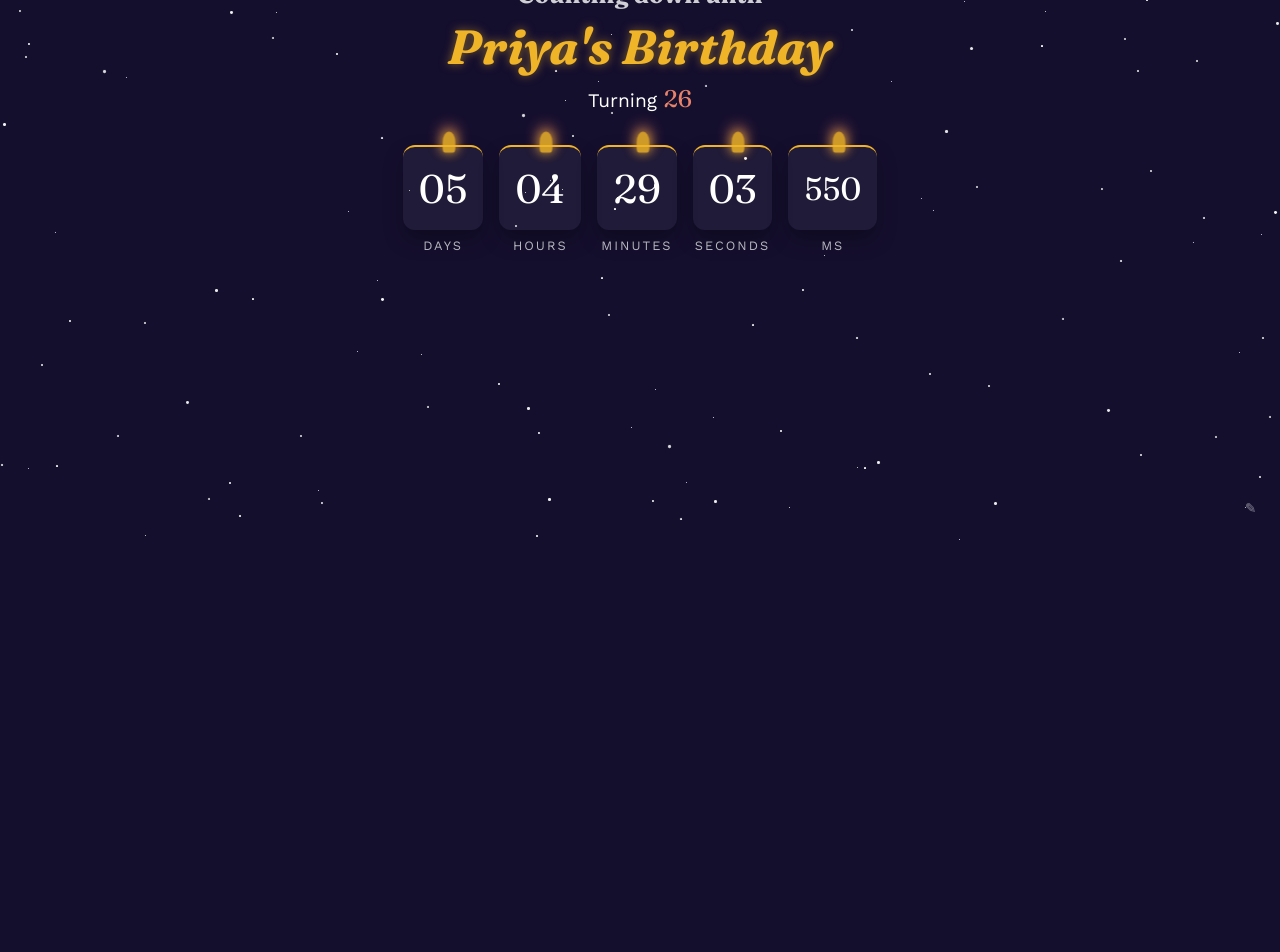
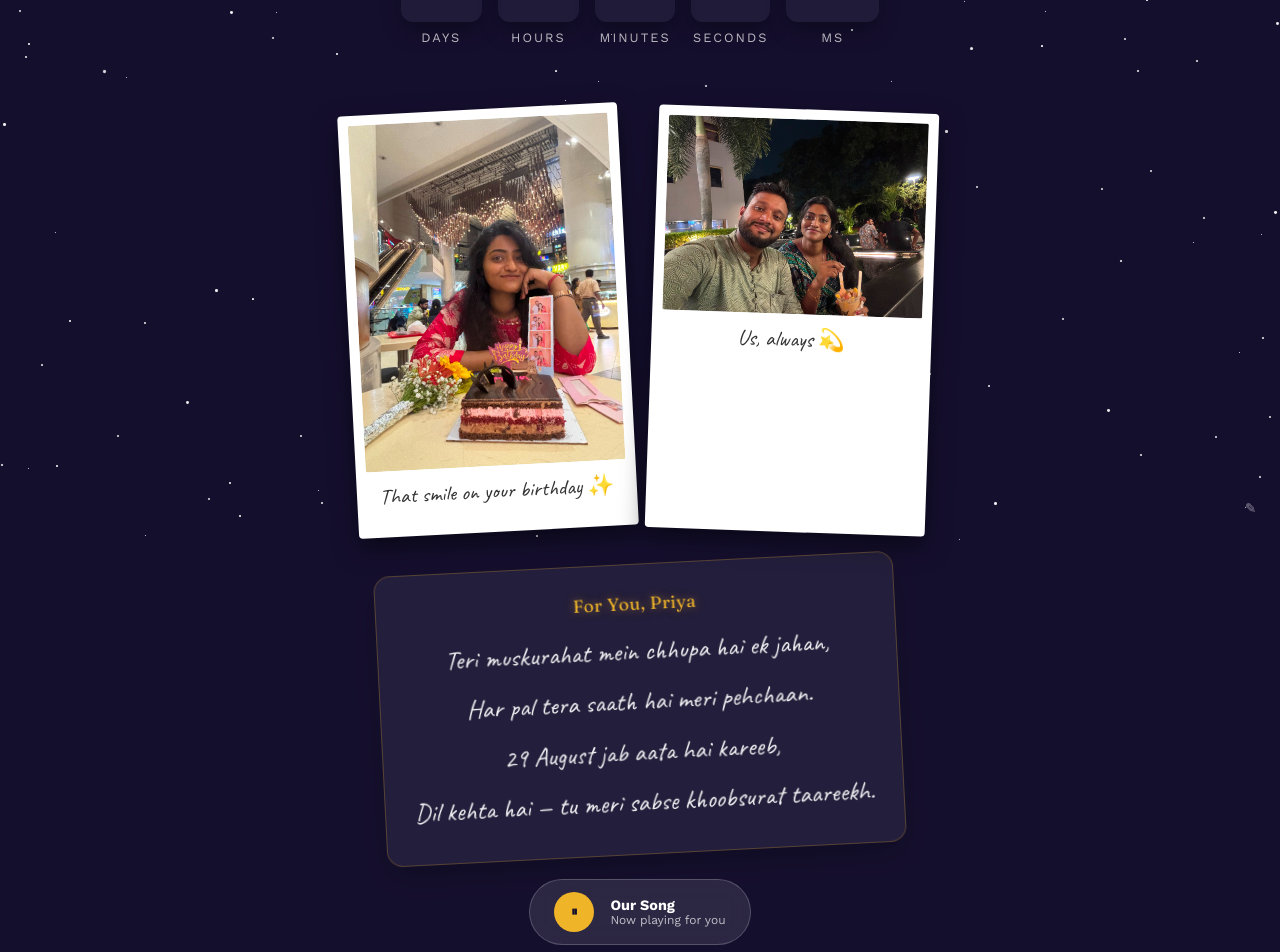
Before and after one commit to deepmukherjee011/Birthday_Countdown_For-Your_Special_One, a React (Vite) app: page / in a window 1280 px wide. Shown: the part 260-1212 px from the top of the page. Before the commit the page ends 800 px from the top, so only its background shows below. Built offline with nearby package versions, Linux system fonts and the light colour scheme; no server answers; the database is empty.

Commit message:
latest changes

```diff
--- a/index.html
+++ b/index.html
@@ -4,7 +4,7 @@
     <meta charset="UTF-8" />
     <link rel="icon" type="image/svg+xml" href="/favicon.svg" />
     <meta name="viewport" content="width=device-width, initial-scale=1.0" />
-    <title>birthday-countdown-for-your-special-one</title>
+    <title>For Priya ✨</title>
     <link rel="preconnect" href="https://fonts.googleapis.com">
     <link rel="preconnect" href="https://fonts.gstatic.com" crossorigin>
     <link href="https://fonts.googleapis.com/css2?family=Caveat:wght@400..700&family=Fraunces:ital,opsz,wght@0,9..144,100..900;1,9..144,100..900&family=Work+Sans:ital,wght@0,100..900;1,100..900&display=swap" rel="stylesheet">
--- a/src/App.jsx
+++ b/src/App.jsx
@@ -2,60 +2,38 @@ import { useState } from 'react';
 import Starfield from './components/Starfield';
 import CountdownTimer from './components/CountdownTimer';
 import Celebration from './components/Celebration';
-import MemoryPolaroid from './components/MemoryPolaroid';
+import PhotoGallery from './components/PhotoGallery';
+import ShayariCard from './components/ShayariCard';
 import AudioPlayer from './components/AudioPlayer';
 import AdminPanel from './components/AdminPanel';
 import { useFirebaseData } from './hooks/useFirebaseData';
 import './index.css';
 
 function App() {
-  const { config, randomMemory, allSongs, loading, error, refetch } = useFirebaseData();
+  const { config, photos, shyari, song, loading, error, refetch } = useFirebaseData();
   const [isCelebrating, setIsCelebrating] = useState(false);
   const [showAdmin, setShowAdmin] = useState(false);
 
   if (loading) {
     return (
-      <div className="container" style={{ justifyContent: 'center' }}>
+      <div className="container loading-screen">
         <Starfield />
-        <p className="animate-flicker text-glow font-display" style={{ fontSize: '1.5rem' }}>Loading stars...</p>
+        <p className="animate-flicker text-glow font-display loading-text">
+          Loading your surprise...
+        </p>
       </div>
     );
   }
-
-  if (error && error.includes("Firebase not configured")) {
-    return (
-      <div className="container" style={{ textAlign: 'center', zIndex: 20 }}>
-        <Starfield />
-        <h2 className="font-display text-glow" style={{ fontSize: '2rem', marginBottom: '1rem' }}>Welcome! ✨</h2>
-        <p style={{ fontSize: '1.2rem', marginBottom: '2rem' }}>
-          To start the countdown, you need to connect your database so you can share the link with her.
-        </p>
-        <div style={{ background: 'rgba(255,255,255,0.05)', padding: '1.5rem', borderRadius: '12px', textAlign: 'left', border: '1px solid var(--glow-color)' }}>
-          <ol style={{ paddingLeft: '1.5rem', lineHeight: '1.8' }}>
-            <li>Go to <a href="https://console.firebase.google.com/" target="_blank" style={{ color: 'var(--coral-color)' }}>Firebase Console</a> and create a free project.</li>
-            <li>Enable <b>Firestore Database</b> and <b>Storage</b> (Test Mode).</li>
-            <li>Copy your config keys into the <code>.env</code> file in this project folder.</li>
-            <li>Restart this server (<code>npm run dev</code>).</li>
-          </ol>
-        </div>
-      </div>
-    );
-  }
-
-  // If no config exists in the database, force show the admin panel for initial setup
-  const needsSetup = !config && !error;
 
   return (
     <>
       <Starfield />
 
       <div className="container">
-        {error && <div style={{ color: 'var(--coral-color)', marginBottom: '1rem', zIndex: 20 }}>{error}</div>}
+        {error && (
+          <div className="app-error">{error}</div>
+        )}
 
-        {needsSetup ? (
-          <AdminPanel onSetupComplete={refetch} hasConfig={false} />
-        ) : config ? (
-          <>
         {isCelebrating ? (
           <Celebration
             name={config.name}
@@ -71,22 +49,19 @@ function App() {
           />
         )}
 
-            <MemoryPolaroid memory={randomMemory} />
-            <AudioPlayer songs={allSongs} />
-          </>
-        ) : null}
+        <PhotoGallery photos={photos} />
+        <ShayariCard title={shyari.title} lines={shyari.lines} />
+        <AudioPlayer song={song} autoplay />
       </div>
 
-      {/* Subtle Admin Toggle Button */}
-      {!needsSetup && (
       <button
+        type="button"
         className="admin-toggle"
         onClick={() => setShowAdmin(!showAdmin)}
         aria-label="Admin settings"
       >
         ✎
       </button>
-      )}
 
       {showAdmin && (
         <AdminPanel
--- a/src/components/AudioPlayer.jsx
+++ b/src/components/AudioPlayer.jsx
@@ -1,100 +1,89 @@
-import { useState, useRef, useEffect } from 'react';
+import { useState, useRef, useEffect, useCallback } from 'react';
 
-const AudioPlayer = ({ songs }) => {
+const AudioPlayer = ({ song, autoplay = true }) => {
   const [isPlaying, setIsPlaying] = useState(false);
-  const [currentSongIndex, setCurrentSongIndex] = useState(0);
+  const [needsInteraction, setNeedsInteraction] = useState(false);
   const audioRef = useRef(null);
 
-  const currentSong = songs && songs.length > 0 ? songs[currentSongIndex] : null;
+  const playAudio = useCallback(async () => {
+    if (!audioRef.current || !song?.src) return false;
+
+    try {
+      await audioRef.current.play();
+      setIsPlaying(true);
+      setNeedsInteraction(false);
+      return true;
+    } catch (error) {
+      console.warn('Autoplay blocked, waiting for interaction:', error);
+      setNeedsInteraction(true);
+      return false;
+    }
+  }, [song?.src]);
 
   useEffect(() => {
-    // If the song changes while playing, try to autoplay the next one
-    if (isPlaying && audioRef.current) {
-      audioRef.current.play().catch(e => console.error("Audio play failed:", e));
-    }
-  }, [currentSongIndex]);
+    if (!autoplay || !song?.src) return;
+    playAudio();
+  }, [autoplay, song?.src, playAudio]);
 
   const togglePlay = () => {
-    if (!currentSong) return;
+    if (!song?.src) return;
 
     if (isPlaying) {
-      audioRef.current.pause();
-    } else {
-      audioRef.current.play().catch(e => console.error("Audio play failed:", e));
+      audioRef.current?.pause();
+      setIsPlaying(false);
+      return;
     }
-    setIsPlaying(!isPlaying);
+
+    playAudio();
   };
 
-  const handleNextSong = () => {
-    if (!songs || songs.length <= 1) return;
-    setCurrentSongIndex((prevIndex) => (prevIndex + 1) % songs.length);
+  const handleStart = () => {
+    playAudio();
   };
 
-  if (!currentSong) return null;
+  if (!song?.src) return null;
 
   return (
-    <div style={{
-      background: 'rgba(255, 255, 255, 0.1)',
-      backdropFilter: 'blur(10px)',
-      padding: '0.75rem 1.5rem',
-      borderRadius: '50px',
-      display: 'flex',
-      alignItems: 'center',
-      gap: '1rem',
-      margin: '2rem auto 0',
-      width: 'fit-content',
-      border: '1px solid rgba(255,255,255,0.2)'
-    }}>
+    <>
+      {needsInteraction && (
         <button
+          type="button"
+          className="music-start-overlay"
+          onClick={handleStart}
+          aria-label="Start music"
+        >
+          <span className="music-start-icon">🎵</span>
+          <span className="font-display">Tap to begin your surprise</span>
+        </button>
+      )}
+
+      <div className="audio-player">
+        <button
+          type="button"
           onClick={togglePlay}
-        style={{
-          background: 'var(--glow-color)',
-          color: 'var(--bg-color)',
-          width: '40px',
-          height: '40px',
-          borderRadius: '50%',
-          display: 'flex',
-          justifyContent: 'center',
-          alignItems: 'center',
-          padding: 0,
-          border: 'none',
-          cursor: 'pointer'
-        }}
+          className="audio-play-btn"
+          aria-label={isPlaying ? 'Pause music' : 'Play music'}
         >
           {isPlaying ? '⏸' : '▶'}
         </button>
 
-      {songs.length > 1 && (
-        <button
-          onClick={handleNextSong}
-          style={{
-            background: 'transparent',
-            color: 'white',
-            border: 'none',
-            cursor: 'pointer',
-            padding: '0 5px',
-            fontSize: '1.2rem',
-            opacity: 0.8
-          }}
-        >
-          ⏭
-        </button>
-      )}
-
-      <div style={{ display: 'flex', flexDirection: 'column' }}>
-        <span style={{ fontSize: '0.9rem', fontWeight: 'bold' }}>{currentSong.caption || 'Our Song'}</span>
-        <span style={{ fontSize: '0.75rem', opacity: 0.7 }}>
-          {songs.length > 1 ? `Track ${currentSongIndex + 1} of ${songs.length}` : 'Tap to play'}
+        <div className="audio-meta">
+          <span className="audio-title">{song.title || 'Our Song'}</span>
+          <span className="audio-subtitle">
+            {isPlaying ? 'Now playing for you' : song.subtitle || 'Tap to play'}
           </span>
         </div>
 
         <audio
           ref={audioRef}
-        src={currentSong.url}
-        onEnded={handleNextSong}
-        style={{ display: 'none' }}
+          src={song.src}
+          loop
+          preload="auto"
+          onPlay={() => setIsPlaying(true)}
+          onPause={() => setIsPlaying(false)}
         />
       </div>
+    </>
   );
 };
 
--- /dev/null
+++ b/src/components/PhotoGallery.jsx
@@ -0,0 +1,22 @@
+const PhotoGallery = ({ photos }) => {
+  if (!photos || photos.length === 0) return null;
+
+  return (
+    <div className="photo-gallery">
+      {photos.map((photo, index) => (
+        <div
+          key={photo.src}
+          className="polaroid"
+          style={{ transform: `rotate(${photo.rotate ?? 0}deg)` }}
+        >
+          <img src={photo.src} alt={photo.caption || `Memory ${index + 1}`} />
+          {photo.caption && (
+            <p className="polaroid-caption font-handwritten">{photo.caption}</p>
+          )}
+        </div>
+      ))}
+    </div>
+  );
+};
+
+export default PhotoGallery;
--- /dev/null
+++ b/src/components/ShayariCard.jsx
@@ -0,0 +1,18 @@
+const ShayariCard = ({ title, lines }) => {
+  if (!lines || lines.length === 0) return null;
+
+  return (
+    <div className="shayari-card animate-float">
+      {title && (
+        <p className="shayari-title font-display text-glow">{title}</p>
+      )}
+      <div className="shayari-lines font-handwritten">
+        {lines.map((line, index) => (
+          <p key={index}>{line}</p>
+        ))}
+      </div>
+    </div>
+  );
+};
+
+export default ShayariCard;
--- /dev/null
+++ b/src/config/content.js
@@ -0,0 +1,36 @@
+export const BIRTHDAY_CONFIG = {
+  name: 'Priya',
+  birthMonth: 8,
+  birthDate: 29,
+  birthYear: 2000,
+};
+
+export const PHOTOS = [
+  {
+    src: '/photos/birthday-celebration.png',
+    caption: 'That smile on your birthday ✨',
+    rotate: -3,
+  },
+  {
+    src: '/photos/our-memory.png',
+    caption: 'Us, always 💫',
+    rotate: 2,
+  },
+];
+
+// Replace these lines with your own shyari whenever you like.
+export const SHYARI = {
+  title: 'For You, Priya',
+  lines: [
+    'Teri muskurahat mein chhupa hai ek jahan,',
+    'Har pal tera saath hai meri pehchaan.',
+    '29 August jab aata hai kareeb,',
+    'Dil kehta hai — tu meri sabse khoobsurat taareekh.',
+  ],
+};
+
+export const SONG = {
+  src: '/music/our-song.mp3',
+  title: 'Our Song',
+  subtitle: 'Playing just for you',
+};
--- a/src/hooks/useFirebaseData.js
+++ b/src/hooks/useFirebaseData.js
@@ -1,75 +1,54 @@
 import { useState, useEffect } from 'react';
-import { collection, doc, getDoc, getDocs } from 'firebase/firestore';
+import { collection, getDocs } from 'firebase/firestore';
 import { db } from '../config/firebase';
+import { BIRTHDAY_CONFIG, PHOTOS, SHYARI, SONG } from '../config/content';
 
 export const useFirebaseData = () => {
-  const [config, setConfig] = useState(null);
-
-  // Store all fetched data to rotate without hitting DB
-  const [allMemories, setAllMemories] = useState([]);
-  const [allSongs, setAllSongs] = useState([]);
-
-  const [randomMemory, setRandomMemory] = useState(null);
-  const [randomSong, setRandomSong] = useState(null);
-
+  const [song, setSong] = useState(SONG);
   const [loading, setLoading] = useState(true);
   const [error, setError] = useState(null);
 
   const fetchData = async () => {
     if (!db) {
-      setError("Firebase not configured");
       setLoading(false);
       return;
     }
 
     try {
-      // Create a timeout promise to prevent infinite hanging if DB doesn't exist
       const timeoutPromise = new Promise((_, reject) => {
-        setTimeout(() => reject(new Error("Connection timeout. Did you click 'Create database' for Firestore in the Firebase Console?")), 8000);
+        setTimeout(
+          () => reject(new Error('Firebase connection timed out. Using local content.')),
+          5000
+        );
       });
 
-      // Wrap the actual fetching in a promise
       const fetchPromise = async () => {
-        // 1. Use Static Config for Priya
-      setConfig({
-        name: "Priya",
-        birthMonth: 8,
-        birthDate: 29,
-        birthYear: 2000
-      });
-
-      // 2. Fetch Memories
-      const memoriesSnapshot = await getDocs(collection(db, 'memories'));
-        const fetchedMemories = [];
+        const memoriesSnapshot = await getDocs(collection(db, 'memories'));
         const fetchedSongs = [];
 
-        memoriesSnapshot.forEach((doc) => {
-          const data = { id: doc.id, ...doc.data() };
+        memoriesSnapshot.forEach((docSnap) => {
+          const data = { id: docSnap.id, ...docSnap.data() };
           if (data.type === 'audio') {
             fetchedSongs.push(data);
-          } else {
-            fetchedMemories.push(data);
           }
         });
 
-        setAllMemories(fetchedMemories);
-        setAllSongs(fetchedSongs);
-
-        // Initial Random Selection
-        if (fetchedMemories.length > 0) {
-          setRandomMemory(fetchedMemories[Math.floor(Math.random() * fetchedMemories.length)]);
-        }
         if (fetchedSongs.length > 0) {
-          setRandomSong(fetchedSongs[Math.floor(Math.random() * fetchedSongs.length)]);
+          const selectedSong = fetchedSongs[0];
+          setSong({
+            src: selectedSong.url,
+            title: selectedSong.caption || SONG.title,
+            subtitle: SONG.subtitle,
+          });
         }
       };
 
-      // Race the fetch against the 8 second timeout
       await Promise.race([fetchPromise(), timeoutPromise]);
-
     } catch (err) {
-      console.error("Error fetching data:", err);
-      setError(err.message);
+      console.warn(err.message);
+      if (err.message.includes('Firebase not configured')) {
+        setError(err.message);
+      }
     } finally {
       setLoading(false);
     }
@@ -79,16 +58,13 @@ export const useFirebaseData = () => {
     fetchData();
   }, []);
 
-  // Set up interval to rotate memories every minute (60,000 ms)
-  useEffect(() => {
-    if (allMemories.length === 0) return;
-
-    const interval = setInterval(() => {
-      setRandomMemory(allMemories[Math.floor(Math.random() * allMemories.length)]);
-    }, 60000); // 1 minute
-
-    return () => clearInterval(interval);
-  }, [allMemories]);
-
-  return { config, randomMemory, allSongs, loading, error, refetch: fetchData };
+  return {
+    config: BIRTHDAY_CONFIG,
+    photos: PHOTOS,
+    shyari: SHYARI,
+    song,
+    loading,
+    error,
+    refetch: fetchData,
+  };
 };
--- a/src/index.css
+++ b/src/index.css
@@ -106,9 +106,9 @@ input:focus, textarea:focus {
 
 /* Layout Helpers */
 .container {
-  max-width: 600px;
+  max-width: 720px;
   margin: 0 auto;
-  padding: 2rem;
+  padding: 2rem 1.25rem 4rem;
   position: relative;
   z-index: 10;
   display: flex;
@@ -116,6 +116,156 @@ input:focus, textarea:focus {
   align-items: center;
   min-height: 100vh;
   justify-content: center;
+}
+
+.loading-screen {
+  justify-content: center;
+}
+
+.loading-text {
+  font-size: 1.5rem;
+}
+
+.app-error {
+  color: var(--coral-color);
+  margin-bottom: 1rem;
+  z-index: 20;
+  text-align: center;
+}
+
+.photo-gallery {
+  display: flex;
+  flex-wrap: wrap;
+  justify-content: center;
+  gap: 1.5rem;
+  width: 100%;
+  margin: 1rem 0 2rem;
+}
+
+.polaroid {
+  background: white;
+  padding: 10px 10px 28px;
+  border-radius: 4px;
+  box-shadow: 0 10px 25px rgba(0, 0, 0, 0.5);
+  max-width: 280px;
+  width: 100%;
+  transition: transform 0.3s ease;
+}
+
+.polaroid:hover {
+  transform: rotate(0deg) scale(1.03) !important;
+}
+
+.polaroid img {
+  width: 100%;
+  height: auto;
+  display: block;
+  border-radius: 2px;
+}
+
+.polaroid-caption {
+  color: #333;
+  font-size: 1.35rem;
+  text-align: center;
+  margin-top: 12px;
+  line-height: 1.2;
+}
+
+.shayari-card {
+  width: 100%;
+  max-width: 520px;
+  padding: 1.75rem 1.5rem;
+  margin-bottom: 1.5rem;
+  border-radius: 16px;
+  background: rgba(255, 255, 255, 0.06);
+  border: 1px solid rgba(240, 180, 41, 0.25);
+  box-shadow: 0 12px 30px rgba(0, 0, 0, 0.25);
+  text-align: center;
+}
+
+.shayari-title {
+  font-size: 1.1rem;
+  margin-bottom: 1rem;
+  letter-spacing: 0.5px;
+}
+
+.shayari-lines {
+  font-size: 1.65rem;
+  line-height: 1.7;
+  color: rgba(255, 255, 255, 0.92);
+}
+
+.shayari-lines p + p {
+  margin-top: 0.35rem;
+}
+
+.audio-player {
+  background: rgba(255, 255, 255, 0.1);
+  backdrop-filter: blur(10px);
+  padding: 0.75rem 1.5rem;
+  border-radius: 50px;
+  display: flex;
+  align-items: center;
+  gap: 1rem;
+  margin: 0 auto;
+  width: fit-content;
+  border: 1px solid rgba(255, 255, 255, 0.2);
+}
+
+.audio-play-btn {
+  background: var(--glow-color);
+  color: var(--bg-color);
+  width: 40px;
+  height: 40px;
+  border-radius: 50%;
+  display: flex;
+  justify-content: center;
+  align-items: center;
+  padding: 0;
+  border: none;
+  cursor: pointer;
+}
+
+.audio-meta {
+  display: flex;
+  flex-direction: column;
+  text-align: left;
+}
+
+.audio-title {
+  font-size: 0.9rem;
+  font-weight: bold;
+}
+
+.audio-subtitle {
+  font-size: 0.75rem;
+  opacity: 0.7;
+}
+
+.music-start-overlay {
+  position: fixed;
+  inset: 0;
+  z-index: 200;
+  border: none;
+  cursor: pointer;
+  background: rgba(21, 15, 46, 0.92);
+  color: white;
+  display: flex;
+  flex-direction: column;
+  align-items: center;
+  justify-content: center;
+  gap: 1rem;
+  padding: 2rem;
+}
+
+.music-start-overlay:hover {
+  transform: none;
+  box-shadow: none;
+}
+
+.music-start-icon {
+  font-size: 3rem;
+  animation: float 3s ease-in-out infinite;
 }
 
 .admin-toggle {
```
Also changed, not shown: public/photos/birthday-celebration.png (added), public/photos/our-memory.png (added). Lines whose indentation alone changed are shown as unchanged.
